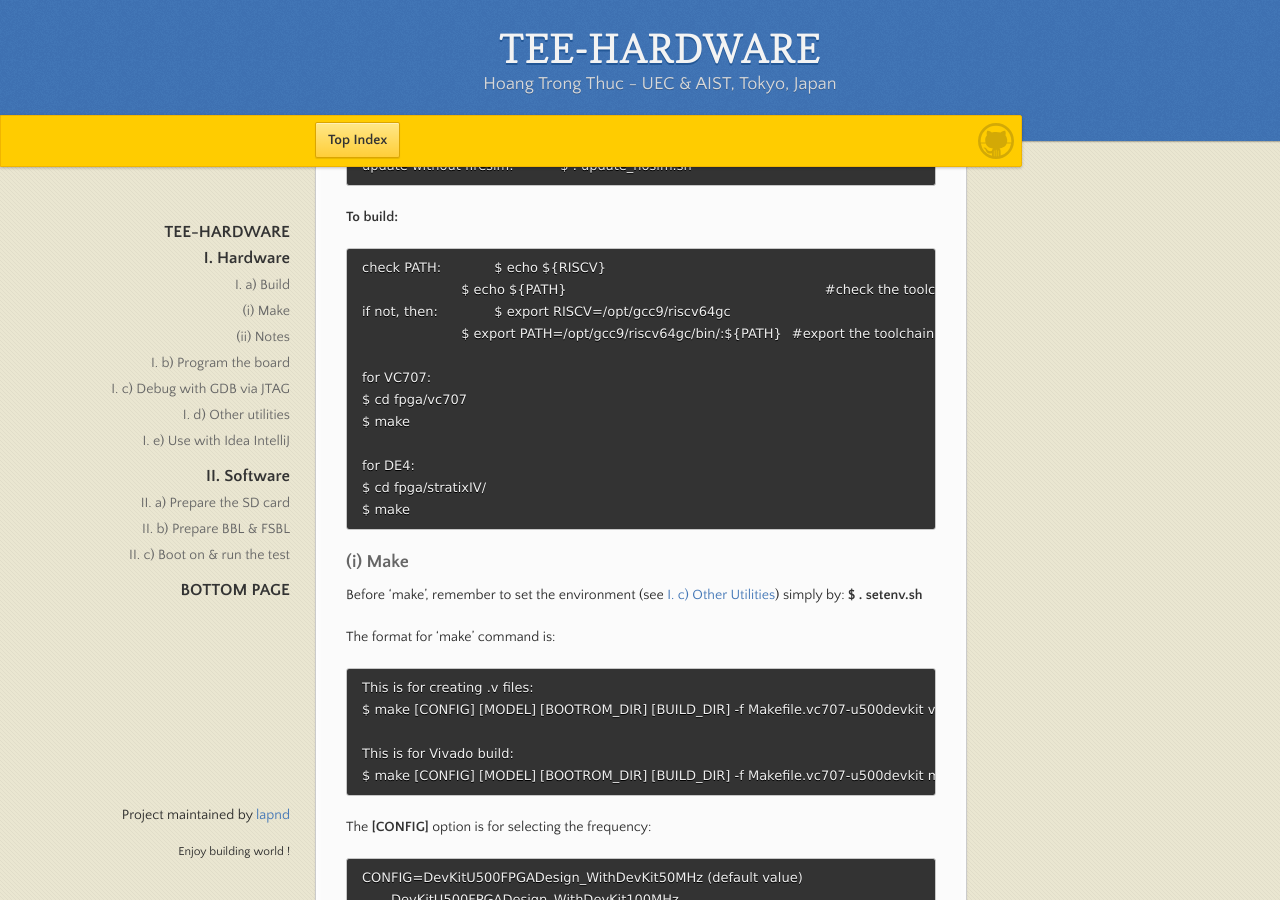
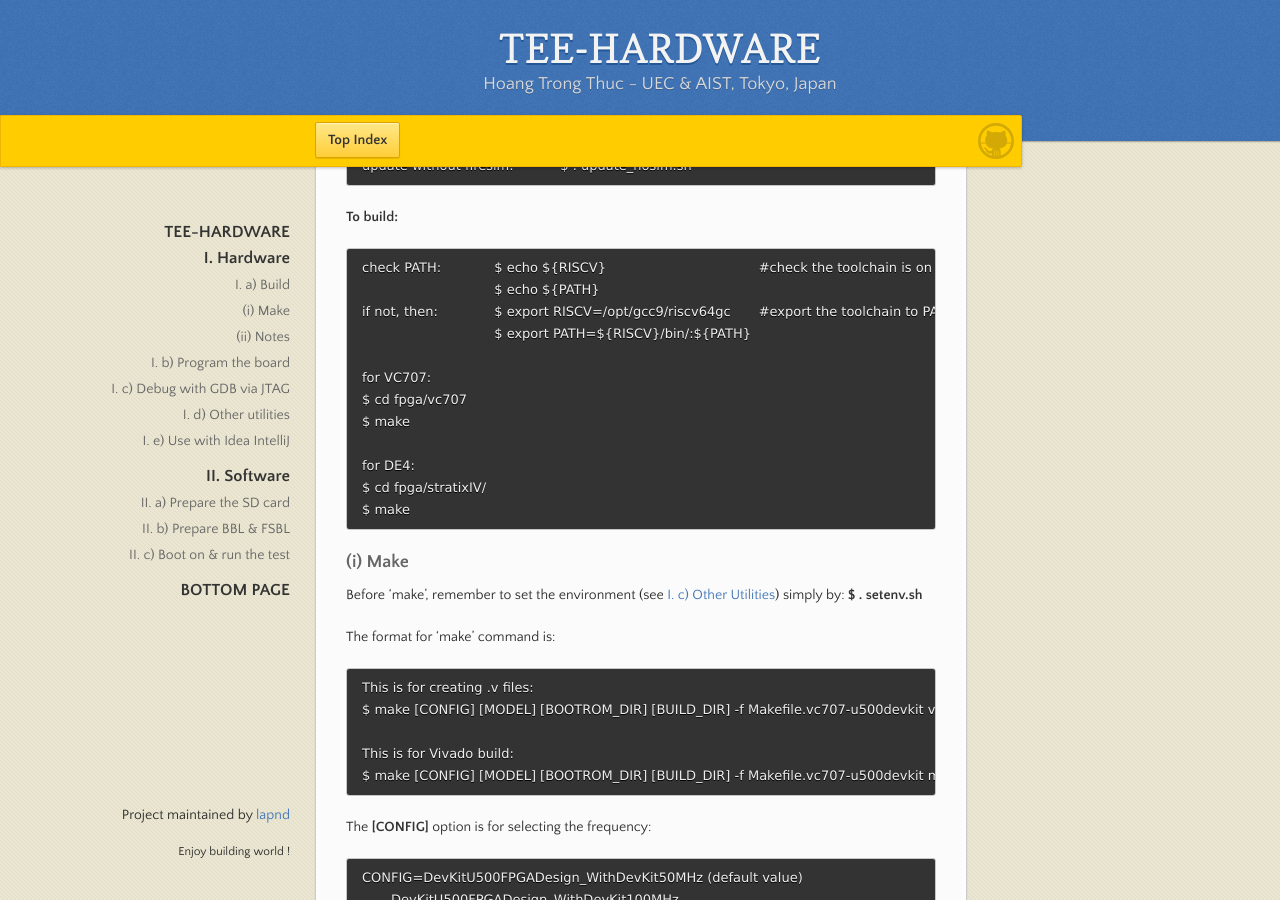
Before and after one commit to lapnd/httdes.github.io, a Jekyll site: the page built from tee-hw.md, in a window 1280 px wide and 900 px high, scrolled down 502 px. Built offline with Jekyll 4.4.1, drawn with Linux system fonts in a browser that asks for light colours; our own code applies the rules of GitHub Pages for plain Markdown files.

Commit message:
Update tee-hw.md

```diff
--- a/tee-hw.md
+++ b/tee-hw.md
@@ -25,10 +25,10 @@ The core processors can be configured to use [Rocket](https://github.com/chipsal
 
 **To build:**
 
-	check PATH:		$ echo ${RISCV}
-				$ echo ${PATH}								#check the toolchain is on the PATH or not
-	if not, then:		$ export RISCV=/opt/gcc9/riscv64gc
-				$ export PATH=/opt/gcc9/riscv64gc/bin/:${PATH}	#export the toolchain to PATH
+	check PATH:		$ echo ${RISCV}					#check the toolchain is on the PATH or not
+					$ echo ${PATH}
+	if not, then:		$ export RISCV=/opt/gcc9/riscv64gc	#export the toolchain to PATH
+					$ export PATH=${RISCV}/bin/:${PATH}
 
 	for VC707:
 	$ cd fpga/vc707
```
